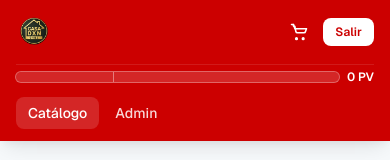
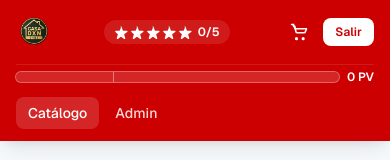
Before and after one commit to ricardomauriciodev-collab/Casa-DXN-Chile, a React (Vite) app: page / in a window 390 px wide. Shown: the top 160 px of the page. Built offline with nearby package versions, Linux system fonts and the light colour scheme; no server answers; the database is empty; sample sign-in values are in the browser's storage.

Commit message:
feat: estrellas prominentes en header + texto blanco
- Widget estrellas (StarRating + X/5) tras el logo, desktop y mobile
- Nombre y codigo DXN en blanco puro
- Estrellas vacias blancas, se llenan doradas con compras aprobadas

```diff
--- a/src/components/layout/Header.jsx
+++ b/src/components/layout/Header.jsx
@@ -55,6 +55,18 @@ export default function Header() {
             <img src="/logo.png" alt="Casa DXN Chile" className="h-9 md:h-11" />
           </Link>
 
+          {user && (
+            <div
+              className="flex items-center gap-1.5 shrink-0 bg-white/10 rounded-full px-2.5 py-1"
+              title={`${Number(user.stars) || 0} de 5 estrellas`}
+            >
+              <StarRating value={Number(user.stars) || 0} size="size-3.5 md:size-4" />
+              <span className="text-xs font-semibold text-white whitespace-nowrap">
+                {Number(user.stars) || 0}/5
+              </span>
+            </div>
+          )}
+
           {!isLoginPage && (
             <nav aria-label="Principal" className="hidden md:flex flex-1 items-center justify-center min-w-0">
               <PVProgressBar totalPV={totalPV} />
@@ -102,17 +114,14 @@ export default function Header() {
                 {user ? (
                   <div className="flex items-center gap-2">
                     <div className="hidden sm:flex flex-col items-end min-w-0">
-                      <span className="text-xs text-white/85 max-w-32 truncate leading-tight" title={user.nombre_completo}>
+                      <span className="text-xs text-white max-w-32 truncate leading-tight" title={user.nombre_completo}>
                         {user.nombre_completo}
                       </span>
-                      <span className="flex items-center gap-1.5 max-w-32">
-                        {user.codigo_distribuidor && (
-                          <span className="text-[10px] font-mono text-white/70 truncate" title={user.codigo_distribuidor}>
-                            {user.codigo_distribuidor}
-                          </span>
-                        )}
-                        <StarRating value={Number(user.stars) || 0} size="size-3" />
-                      </span>
+                      {user.codigo_distribuidor && (
+                        <span className="text-[10px] font-mono text-white truncate max-w-32" title={user.codigo_distribuidor}>
+                          {user.codigo_distribuidor}
+                        </span>
+                      )}
                     </div>
                     <button
                       onClick={logout}
--- a/src/components/ui/StarRating.jsx
+++ b/src/components/ui/StarRating.jsx
@@ -14,7 +14,7 @@ export default function StarRating({ value = 0, size = 'size-4', className = ''
 
   return (
     <span className={`relative inline-flex ${className}`} aria-label={`${clamped} de ${STAR_MAX} estrellas`}>
-      <span className="flex gap-0.5 text-white/40">
+      <span className="flex gap-0.5 text-white">
         {Array.from({ length: STAR_MAX }).map((_, i) => (
           <StarIcon key={i} className={`${size} shrink-0`} />
         ))}
```
